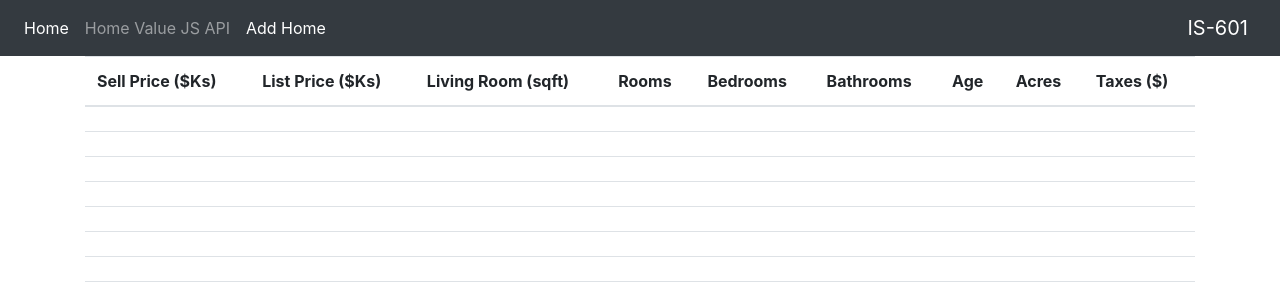
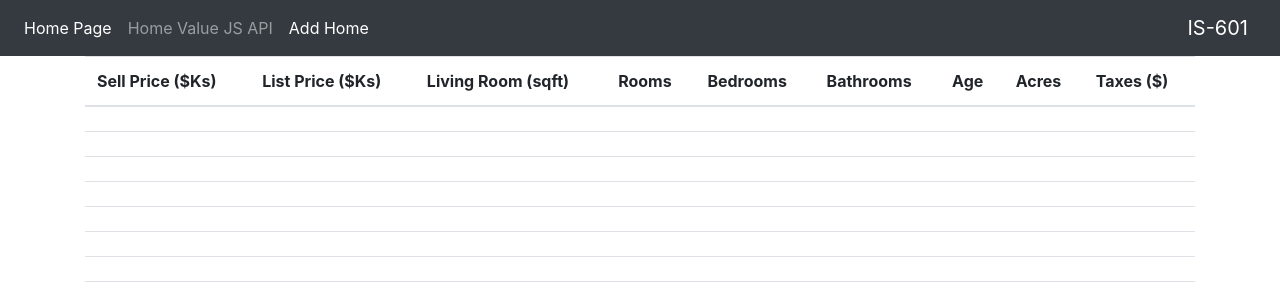
Before and after one commit to rn44/webapp3, a Flask app: page / in a window 1280 px wide. Shown: the top 300 px of the page. Run offline with Flask 2, Linux system fonts and the light colour scheme; data comes from the database, SQL or seed files in the repository; lists and menus that the app fills with data are empty; some libraries are stand-ins or nearby versions.

Commit message:
Bug: layout changes made.

```diff
--- a/app/templates/layout.html
+++ b/app/templates/layout.html
@@ -29,7 +29,7 @@
         <div class="collapse navbar-collapse" id="navbarNavDropdown">
             <ul class="navbar-nav">
                 <li class="nav-item active">
-                    <a class="nav-link" href="/">{{ title }}<span class="sr-only">(current)</span></a>
+                    <a class="nav-link" href="/">Home Page<span class="sr-only">(current)</span></a>
                 </li>
                 <li class="nav-item">
                     <a class="nav-link" href="api/v1/homes">Home Value JS API</a>
```
